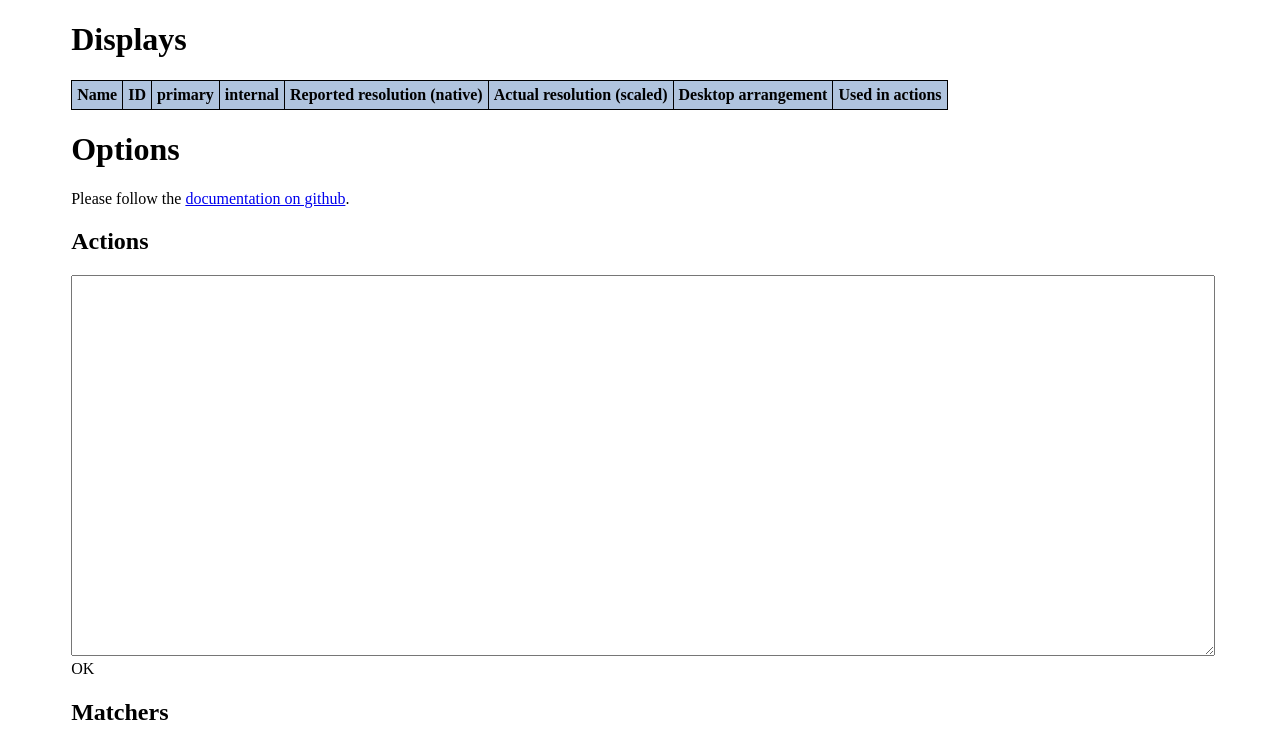
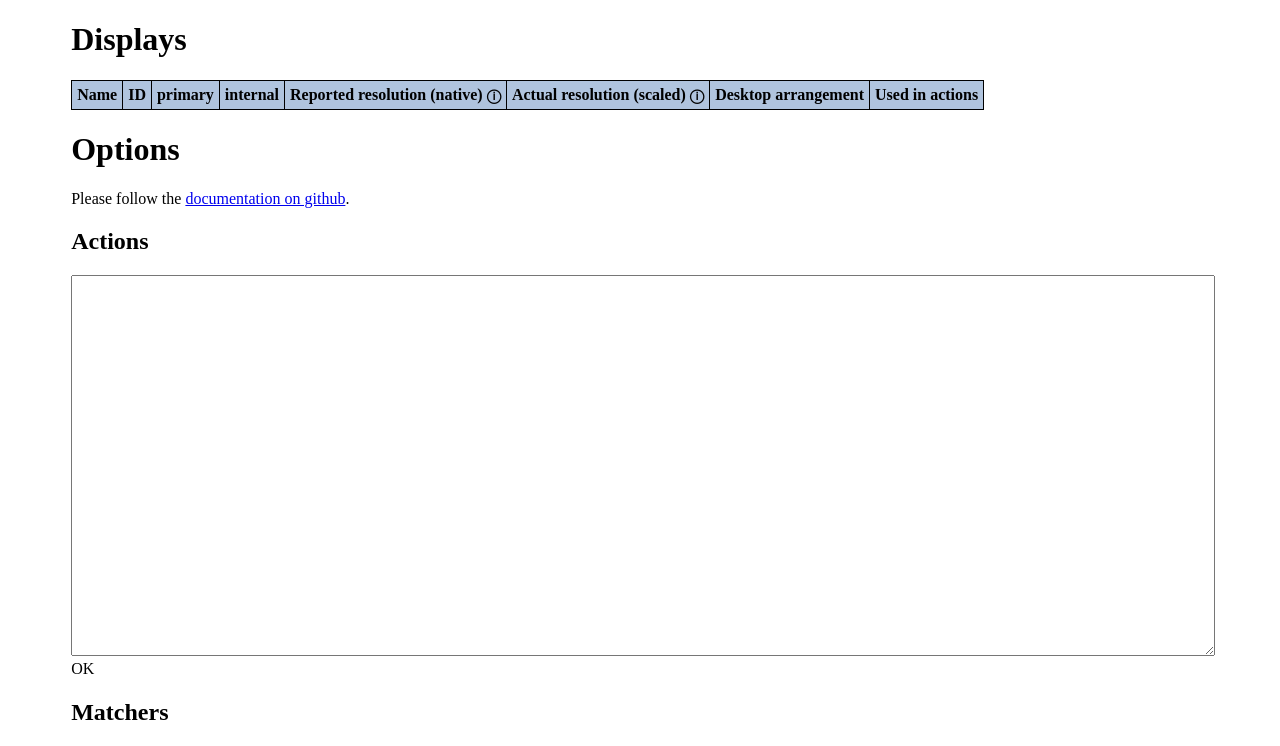
Before and after one commit to nielm/chrome-extensions, a browser extension: page window_manager/options.html in a window 1280 px wide. Shown: the top 746 px of the page. Drawn offline with Linux system fonts and the light colour scheme.

Commit message:
Updated manifest version, added tooltips

```diff
--- a/window_manager/options.html
+++ b/window_manager/options.html
@@ -68,7 +68,10 @@
       #buttons {
         margin: 16px auto;
       }
-
+      .helpText {
+        font-size: 14px;
+        line-height: 12px;
+      }
     </style>
   </head>
   <body>
@@ -80,8 +83,14 @@
           <th>ID</th>
           <th>primary</th>
           <th>internal</th>
-          <th>Reported resolution (native)</th>
-          <th>Actual resolution (scaled)</th>
+          <th>
+            Reported resolution (native)
+            <span class="helpText" title="The 'reported resolution' is used in the 'display' field of actions to identify the specific monitor.">ⓘ</span>
+          </th>
+          <th>
+            Actual resolution (scaled)
+            <span class="helpText" title="The 'actual resolution' is used in the 'column' and 'row' fields of actions to position the windows on the screen.">ⓘ</span>
+          </th>
           <th>Desktop arrangement</th>
           <th>Used in actions</th>
         </thead>
```
Also changed, not shown: window_manager/manifest.json.
